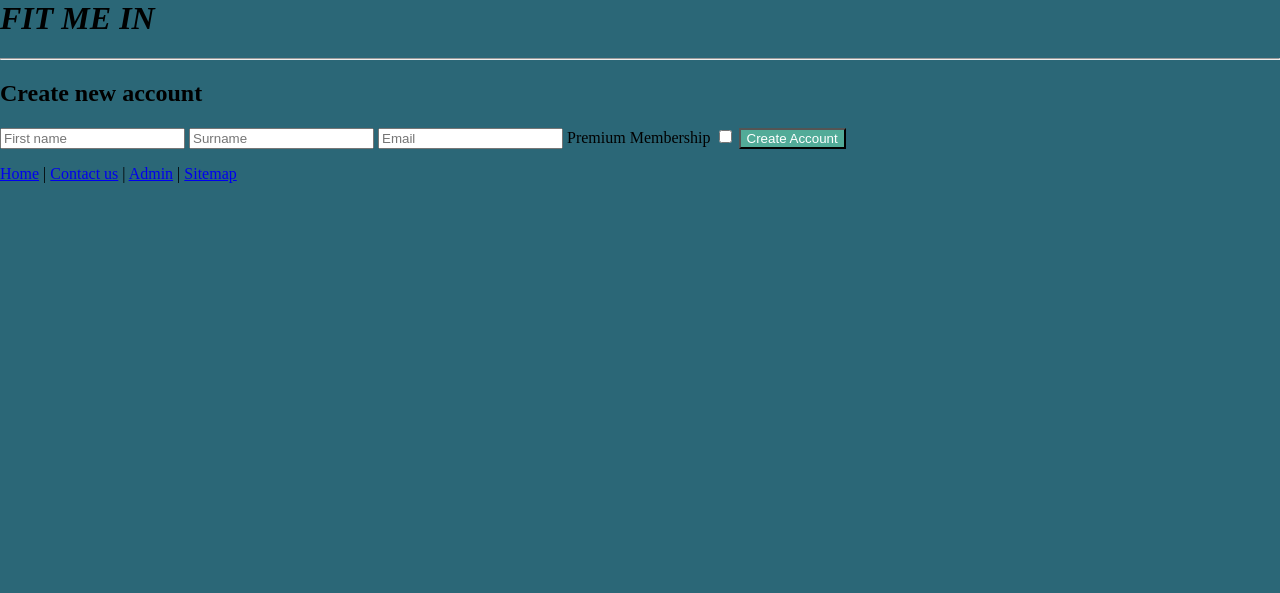
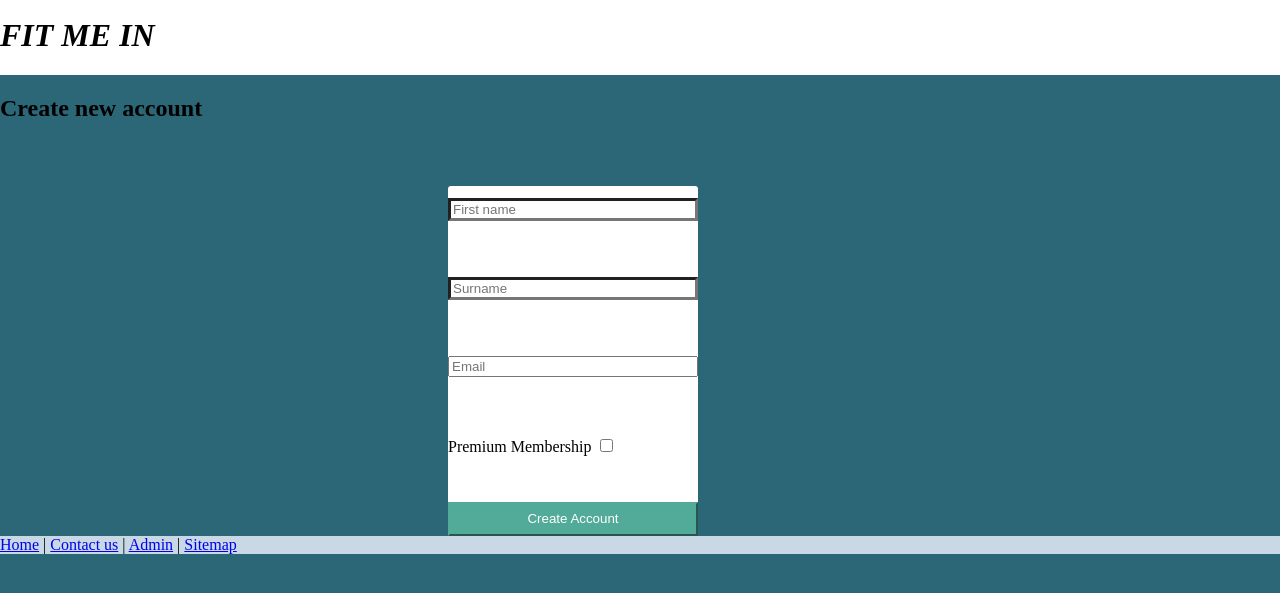
Before and after one commit to AK-UGlas/fit-me-in, a Flask app: page /members/join in a window 1280 px wide. Shown: the top 593 px of the page. Run offline with Flask 2, Linux system fonts and the light colour scheme.

Commit message:
add css styling to input forms

```diff
--- a/static/css/forms.css
+++ b/static/css/forms.css
@@ -1,8 +1,40 @@
+#form-div {
+    margin-top: 5%;
+    margin-left: 35%;
+    width: 250px;
+    height: 350px;
+    background-color: white;
+    border-radius: 3px;
+    border-width: 3px;
+    border-color: black;
+}
+
 #join-form {
     display : flex;
+    flex-direction: column;
+    height: 100%;
+}
+
+.input-div {
+    width: 100%;
+    height: 30%;
+    margin-top: 5%;
 }
 
 input[type=submit] {
     color: white;
     background-color: #52ab98;
+    border-color:  #52ab98;
+    height: 50px;
 }
+
+input[type=text] {
+    width: 100%;
+    border-radius: 0px;
+    border-width: 3px;
+}
+
+input[type=email] {
+    width: 100%;
+
+}
--- a/static/css/styles.css
+++ b/static/css/styles.css
@@ -1,10 +1,22 @@
 header {
+    display: flex;
     width: 100%;
     background-color: white;
+    height: 75px;
+}
+
+#logo {
+    align-self: flex-end;
+    width: 15%;
+}
+
+#logo > h1 {
+
 }
 
 footer {
-
+    width: 100%;
+    background-color: #c8d8e4;
 }
 
 body {
--- a/templates/header.html
+++ b/templates/header.html
@@ -1 +1,5 @@
-<h1><i>FIT ME IN</i> </h1><hr>
+<header>
+    <div id="logo">
+        <h1><i>FIT ME IN</i> </h1>
+    </div>
+</header>
--- a/templates/members/join.html
+++ b/templates/members/join.html
@@ -5,13 +5,21 @@
 {% block content %}
 <section>
 <h2> Create new account </h2>
-<div id="join-form">
-    <form action="/members/join" method='POST'>
-        <input type="text" id="first-name" name="first-name" placeholder="First name" required>
-        <input type="text" id="last-name" name="last-name" placeholder="Surname" required>
-        <input type="email" id="email" name="email" placeholder="Email" required>
-        <label for="premium">Premium Membership</label>
-        <input type="checkbox" id="premium" name="premium" value="premium">
+<div id="form-div">
+    <form id="join-form" action="/members/join" method='POST'>
+        <div class="input-div">
+            <input type="text" id="first-name" name="first-name" placeholder="First name" required>
+        </div>
+        <div class="input-div">
+            <input type="text" id="last-name" name="last-name" placeholder="Surname" required>
+        </div>
+        <div class="input-div">
+            <input type="email" id="email" name="email" placeholder="Email" required>
+        </div>
+        <div class="input-div">
+            <label for="premium">Premium Membership</label>
+            <input type="checkbox" id="premium" name="premium" value="premium">
+        </div>
         <input type="submit" id="submit" value="Create Account">
     </form>
 </div>
```
